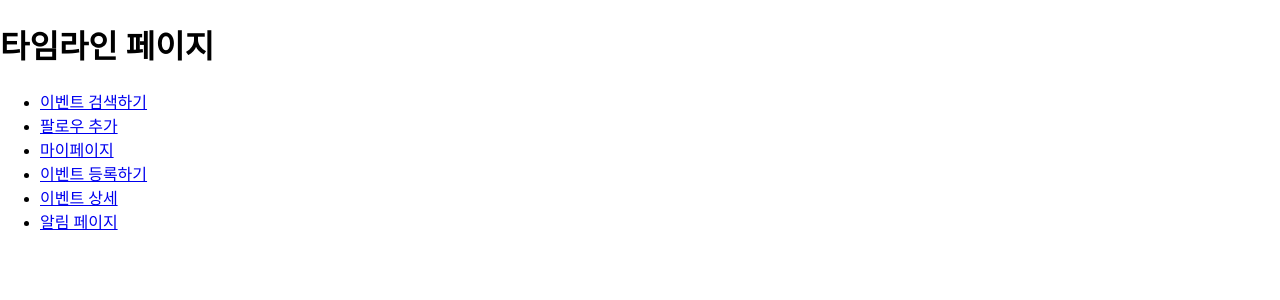
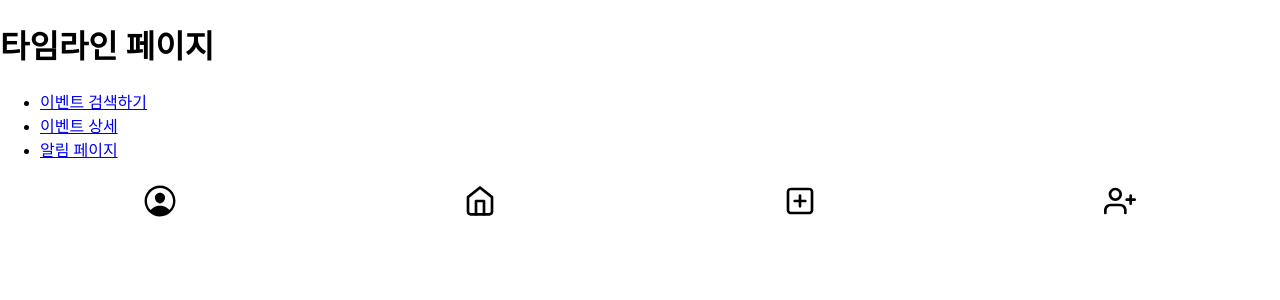
Before and after one commit to joan-KIM/soboro, a React (Create React App) app: page / in a window 1280 px wide. Shown: the top 300 px of the page. Built offline with nearby package versions, Linux system fonts and the light colour scheme; no server answers; the database is empty; sample sign-in values are in the browser's storage; a web font is replaced by a local one.

Commit message:
내비게이션 바 마크업, 아이콘 적용 #64

```diff
--- a/src/components/common/Icon.jsx
+++ b/src/components/common/Icon.jsx
@@ -10,6 +10,7 @@ import {ReactComponent as Upload} from '../../assets/upload.svg';
 import {ReactComponent as UserPlus} from '../../assets/user-plus.svg';
 import {ReactComponent as User} from '../../assets/user.svg';
 import {ReactComponent as ProfileUpload} from '../../assets/profile-upload.svg';
+import {ReactComponent as Profile} from '../../assets/profile.svg';
 
 export const ICON_TYPE = {
   CLEAR: 'clear',
@@ -22,6 +23,7 @@ export const ICON_TYPE = {
   UPLOAD: 'upload',
   USER_PLUS: 'user-plus',
   PROFILE_UPLOAD: 'profile-upload',
+  PROFILE: 'profile',
 };
 
 const Icon = ({type, size = 16, color = 'black', onClick}) => {
@@ -55,6 +57,9 @@ const Icon = ({type, size = 16, color = 'black', onClick}) => {
   if (type === ICON_TYPE.PROFILE_UPLOAD) {
     return <ProfileUpload width={size} height={size} fill={color} onClick={onClick} />;
   }
+  if (type === ICON_TYPE.PROFILE) {
+    return <Profile width={size} height={size} fill={color} onClick={onClick} />;
+  }
 
   return null;
 };
--- /dev/null
+++ b/src/components/common/Navigation.jsx
@@ -0,0 +1,47 @@
+import React from 'react';
+import {Link} from 'react-router-dom';
+import Icon, {ICON_TYPE} from './Icon';
+import styled from 'styled-components';
+
+const Nav = styled.ul`
+  width: 100%;
+  height: 49px;
+  // background: yellow;
+  display: flex;
+  align-items: center;
+  list-style: none;
+  margin: 0;
+  padding: 0;
+`;
+
+const List = styled.li`
+  width: 25%;
+
+  a{
+    display: flex;
+    justify-content: center;
+  }
+
+  svg{
+    display: block;
+  }
+`;
+
+export default function Navigation() {
+  return (
+    <Nav>
+      <List>
+        <Link to="/profile"><Icon type={ICON_TYPE.PROFILE} size={38} /></Link>
+      </List>
+      <List>
+        <Link to="/"><Icon type={ICON_TYPE.HOME} size={32} /></Link>
+      </List>
+      <List>
+        <Link to="/event/create"><Icon type={ICON_TYPE.UPLOAD} size={32} /></Link>
+      </List>
+      <List>
+        <Link to="/friends/search"><Icon type={ICON_TYPE.USER_PLUS} size={32} /></Link>
+      </List>
+    </Nav>
+  );
+}
--- a/src/pages/TimelinePage.jsx
+++ b/src/pages/TimelinePage.jsx
@@ -1,12 +1,14 @@
 import React from 'react';
 import {Link} from 'react-router-dom';
-import {useAuth} from '../hooks/useAuth';
-import {useTimeline} from '../hooks/useTimeline';
+import Navigation from '../components/common/Navigation';
+// import {useAuth} from '../hooks/useAuth';
+// import {useTimeline} from '../hooks/useTimeline';
 
 export default function TimelinePage() {
-  const {user} = useAuth();
-  const {timeline} = useTimeline(user);
-  console.log(timeline);
+  // const {user} = useAuth();
+  // const {timeline} = useTimeline(user);
+  // console.log(timeline);
+
   return (
     <div>
       <h1>타임라인 페이지</h1>
@@ -15,21 +17,14 @@ export default function TimelinePage() {
           <Link to="/search">이벤트 검색하기</Link>
         </li>
         <li>
-          <Link to="/friends/search">팔로우 추가</Link>
-        </li>
-        <li>
-          <Link to="/profile">마이페이지</Link>
-        </li>
-        <li>
-          <Link to="/event/create">이벤트 등록하기</Link>
-        </li>
-        <li>
           <Link to="/event">이벤트 상세</Link>
         </li>
         <li>
           <Link to="/notifications">알림 페이지</Link>
         </li>
       </ul>
+
+      <Navigation />
     </div>
   );
 }
```
Also changed, not shown: src/assets/profile.svg (added).
